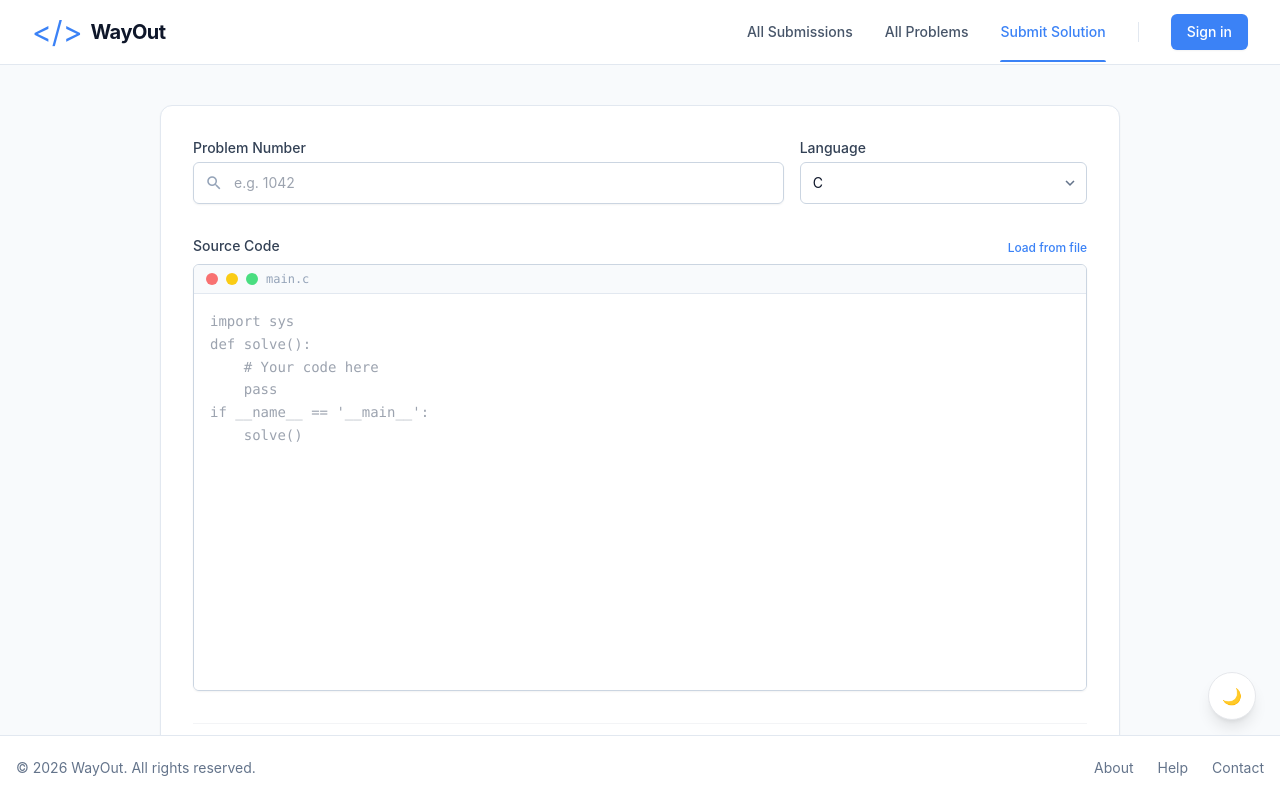
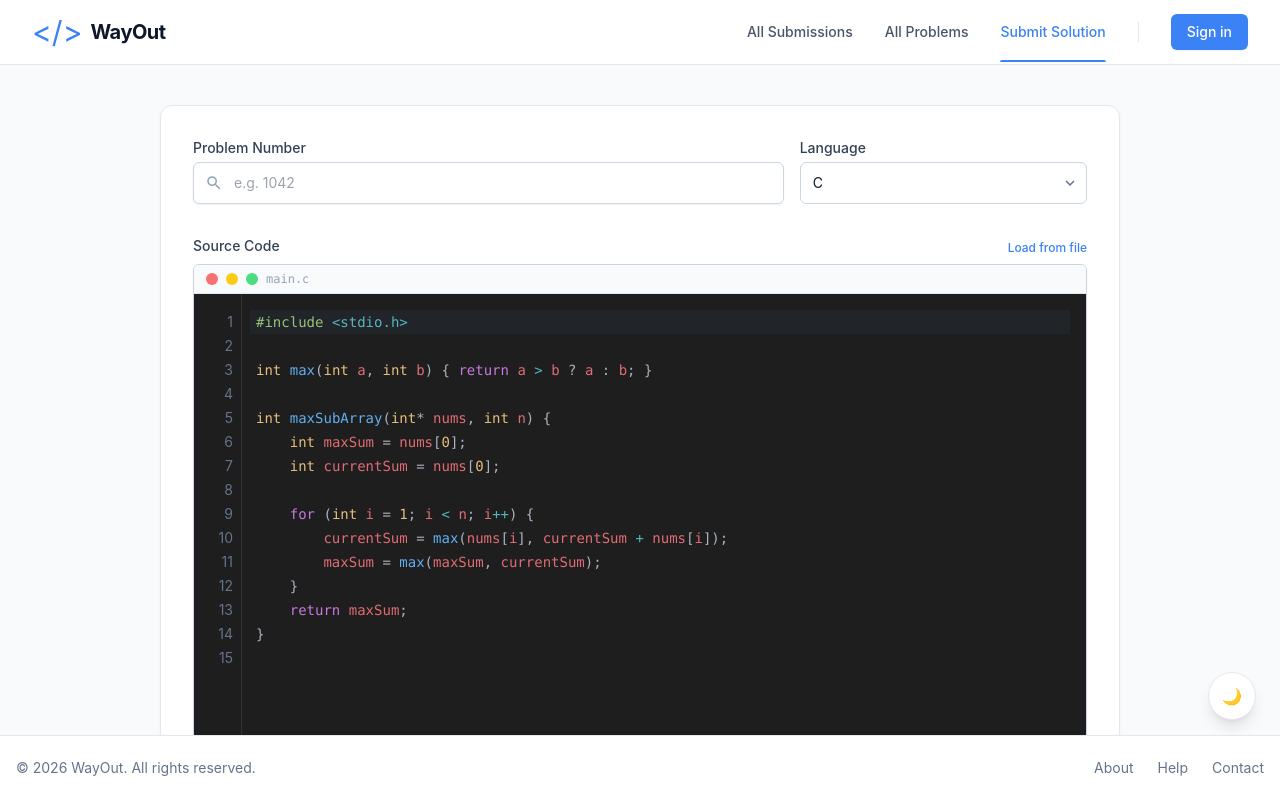
Before and after one commit to team-dopamine/wayout-web, a React (Create React App) app: page /solution-submit in a window 1280 px wide. Shown: the top 798 px of the page. Built offline with nearby package versions, Linux system fonts and the light colour scheme.

Commit message:
[Feature](WO-56): CodeMirror 기반 공통 코드 에디터 도입 (#11)

```diff
--- /dev/null
+++ b/src/components/common/CodeEditor.tsx
@@ -0,0 +1,137 @@
+/** 공통 코드 에디터 컴포넌트*/
+import { useCallback, useEffect, useMemo, useRef, useState } from 'react';
+import CodeMirror from '@uiw/react-codemirror';
+import { oneDark } from '@codemirror/theme-one-dark';
+import { keymap, EditorView } from '@codemirror/view';
+import { defaultKeymap, historyKeymap, indentWithTab } from '@codemirror/commands';
+import { history } from '@codemirror/commands';
+import { EditorState } from '@codemirror/state';
+import { indentUnit } from '@codemirror/language';
+
+import type { EditorLang } from '@/constants/editor';
+import { getLanguageExtension } from '@/constants/editor';
+
+type Props = {
+  language: EditorLang;
+  value: string;
+  onChange: (next: string) => void;
+  onSubmit?: () => void;
+};
+
+export default function CodeEditor({ language, value, onChange, onSubmit }: Props) {
+  const viewRef = useRef<EditorView | null>(null);
+  const detachScrollRef = useRef<(() => void) | null>(null);
+
+  const [lineCount, setLineCount] = useState(1);
+  const [scrollTop, setScrollTop] = useState(0);
+
+  const handleKeyDown = useCallback(
+    (e: React.KeyboardEvent) => {
+      if (!onSubmit) return;
+      const isCmdEnter = (e.metaKey || e.ctrlKey) && e.key === 'Enter';
+      if (isCmdEnter) {
+        e.preventDefault();
+        onSubmit();
+      }
+    },
+    [onSubmit],
+  );
+
+  const languageExtension = useMemo(() => getLanguageExtension(language), [language]);
+
+  const editorTheme = useMemo(
+    () =>
+      EditorView.theme({
+        '&': { height: '100%' },
+        '&.cm-editor': { height: '100%', backgroundColor: 'transparent' },
+        '.cm-scroller': {
+          fontFamily:
+            'ui-monospace, SFMono-Regular, Menlo, Monaco, Consolas, "Liberation Mono", "Courier New", monospace',
+        },
+        '.cm-gutters': { display: 'none' },
+        '.cm-content': { padding: '1rem 1rem 1rem 3.5rem' },
+        '.cm-line': { lineHeight: '1.5rem' },
+      }),
+    [],
+  );
+
+  const attachScrollListener = useCallback((view: EditorView) => {
+    detachScrollRef.current?.();
+
+    const onScroll = () => setScrollTop(view.scrollDOM.scrollTop);
+    view.scrollDOM.addEventListener('scroll', onScroll, { passive: true });
+
+    detachScrollRef.current = () => {
+      view.scrollDOM.removeEventListener('scroll', onScroll);
+      detachScrollRef.current = null;
+    };
+  }, []);
+
+  const handleCreateEditor = useCallback(
+    (view: EditorView) => {
+      viewRef.current = view;
+      setLineCount(Math.max(1, view.state.doc.lines));
+      setScrollTop(view.scrollDOM.scrollTop);
+
+      attachScrollListener(view);
+    },
+    [attachScrollListener],
+  );
+
+  useEffect(() => {
+    return () => {
+      detachScrollRef.current?.();
+    };
+  }, []);
+
+  const extensions = useMemo(
+    () => [
+      indentUnit.of('    '),
+      EditorState.tabSize.of(4),
+
+      history(),
+      keymap.of([...defaultKeymap, ...historyKeymap, indentWithTab]),
+
+      languageExtension,
+      editorTheme,
+    ],
+    [languageExtension, editorTheme],
+  );
+
+  return (
+    <div className="relative h-full w-full overflow-hidden bg-[#1e1e1e] text-sm text-slate-300">
+      {/** 왼쪽 라인넘버 UI */}
+      <div className="pointer-events-none absolute bottom-0 left-0 top-0 w-12 select-none border-r border-[#333] bg-[#1e1e1e] pr-2 text-slate-500">
+        <div className="pt-4 text-right" style={{ transform: `translateY(-${scrollTop}px)` }}>
+          {Array.from({ length: lineCount }).map((_, idx) => (
+            <div key={idx} className="leading-6">
+              {idx + 1}
+            </div>
+          ))}
+        </div>
+      </div>
+
+      <CodeMirror
+        value={value}
+        onChange={(val) => onChange(val)}
+        onKeyDown={handleKeyDown}
+        spellCheck={false}
+        theme={oneDark}
+        height="100%"
+        extensions={extensions}
+        basicSetup={{
+          lineNumbers: false,
+          foldGutter: false,
+          highlightActiveLineGutter: false,
+          autocompletion: true,
+          bracketMatching: true,
+          closeBrackets: true,
+          highlightSelectionMatches: true,
+          indentOnInput: true,
+        }}
+        onCreateEditor={handleCreateEditor}
+        onUpdate={(vu) => setLineCount(Math.max(1, vu.state.doc.lines))}
+      />
+    </div>
+  );
+}
--- a/src/components/solutionsubmit/SolutionCodeCard/SolutionCodeCard.tsx
+++ b/src/components/solutionsubmit/SolutionCodeCard/SolutionCodeCard.tsx
@@ -6,6 +6,9 @@ import SourceCodeEditor from './SourceCodeEditor';
 import type { LanguageOption, SolutionCodeCardValue } from './types';
 import { PublicSubmissionCheckbox } from '../PublicSubmissionCheckbox';
 import FormActionButtons from '@/components/common/FormActionButtons';
+import { DEFAULT_CODE_BY_LANG } from '@/constants/counterexample';
+
+import type { EditorLang } from '@/constants/editor';
 
 type Props = {
   value: SolutionCodeCardValue;
@@ -17,7 +20,6 @@ type Props = {
   isPublic?: boolean;
   onPublicChange?: (checked: boolean) => void;
 
-  /** ✅ 하단 버튼 액션은 부모가 결정 */
   onClear?: () => void;
   onSubmit?: () => void;
 
@@ -69,13 +71,11 @@ export default function SolutionCodeCard({
     } catch {}
   };
 
-  // ✅ onClear를 안 넘기면 기본 동작(입력값 초기화)으로 fallback
   const handleClear = () => {
     if (onClear) return onClear();
     onChange({ ...value, problemId: '', code: '' });
   };
 
-  // ✅ onSubmit이 없으면 아무 동작 안 함(혹은 TODO 처리)
   const handleSubmit = () => {
     onSubmit?.();
   };
@@ -101,7 +101,17 @@ export default function SolutionCodeCard({
             <LanguageSelectField
               value={value.language}
               options={options}
-              onChange={(language) => onChange({ ...value, language })}
+              onChange={(nextLang) => {
+                const lang = (['c', 'cpp', 'java', 'python'] as const).includes(nextLang as any)
+                  ? (nextLang as EditorLang)
+                  : 'cpp';
+
+                onChange({
+                  ...value,
+                  language: nextLang,
+                  code: DEFAULT_CODE_BY_LANG[lang],
+                });
+              }}
             />
           </div>
         </div>
@@ -109,6 +119,7 @@ export default function SolutionCodeCard({
         <SourceCodeEditor
           label="Source Code"
           filename={currentLanguage.filename}
+          language={value.language}
           value={value.code}
           onChange={(code) => onChange({ ...value, code })}
           placeholder={DEFAULT_PLACEHOLDER}
--- a/src/components/solutionsubmit/SolutionCodeCard/SourceCodeEditor.tsx
+++ b/src/components/solutionsubmit/SolutionCodeCard/SourceCodeEditor.tsx
@@ -1,9 +1,12 @@
 /** 파일명 표시 및 코드 입력 영역용 소스코드 에디터 컴포넌트 */
 import EditorChrome from './EditorChrome';
+import CodeEditor from '@/components/common/CodeEditor';
+import type { EditorLang } from '@/constants/editor';
 
 type Props = {
   label: string;
   filename: string;
+  language: string;
 
   value: string;
   onChange: (v: string) => void;
@@ -18,9 +21,17 @@ type Props = {
   onFileSelected?: (file: File | null) => void;
 };
 
+const FALLBACK_LANG: EditorLang = 'cpp';
+
+function toEditorLang(lang: string): EditorLang {
+  if (lang === 'c' || lang === 'cpp' || lang === 'java' || lang === 'python') return lang;
+  return FALLBACK_LANG;
+}
+
 export default function SourceCodeEditor({
   label,
   filename,
+  language,
   value,
   onChange,
   placeholder,
@@ -39,6 +50,7 @@ export default function SourceCodeEditor({
         >
           {label}
         </label>
+
         {/** 파일 탐색 버튼 */}
         {enableLoadFromFile && (
           <>
@@ -65,17 +77,10 @@ export default function SourceCodeEditor({
 
       <div className="overflow-hidden rounded-md border border-slate-300 shadow-sm transition-colors focus-within:border-blue-500 focus-within:ring-1 focus-within:ring-blue-500 dark:border-slate-600">
         <EditorChrome filename={filename} />
-        {/** 입력 필드 */}
-        <textarea
-          id="code"
-          name="code"
-          value={value}
-          onChange={(e) => onChange(e.target.value)}
-          rows={16}
-          spellCheck={false}
-          placeholder={placeholder}
-          className="block w-full resize-none border-0 bg-white p-4 font-mono text-sm leading-relaxed text-slate-900 focus:ring-0 dark:bg-[#0d1117] dark:text-slate-200"
-        />
+
+        <div style={{ height: 'calc(16 * 1.625rem + 2rem)' }}>
+          <CodeEditor language={toEditorLang(language)} value={value} onChange={onChange} />
+        </div>
       </div>
     </div>
   );
--- a/src/constants/counterexample.ts
+++ b/src/constants/counterexample.ts
@@ -8,7 +8,10 @@ export const LANG_OPTIONS: { value: Language; label: string }[] = [
   { value: 'python', label: 'Python 3' },
 ];
 
-export const DEFAULT_CODE = `class Solution:
+export const DEFAULT_CODE_BY_LANG: Record<Language, string> = {
+  python: `from typing import List
+
+class Solution:
     def maxSubArray(self, nums: List[int]) -> int:
         max_sum = nums[0]
         current_sum = nums[0]
@@ -16,7 +19,56 @@ export const DEFAULT_CODE = `class Solution:
             current_sum = max(nums[i], current_sum + nums[i])
             max_sum = max(max_sum, current_sum)
         return max_sum
-`;
+`,
+  java: `import java.util.*;
+
+class Solution {
+    public int maxSubArray(int[] nums) {
+        int maxSum = nums[0];
+        int currentSum = nums[0];
+
+        for (int i = 1; i < nums.length; i++) {
+            currentSum = Math.max(nums[i], currentSum + nums[i]);
+            maxSum = Math.max(maxSum, currentSum);
+        }
+
+        return maxSum;
+    }
+}
+`,
+  c: `#include <stdio.h>
+
+int max(int a, int b) { return a > b ? a : b; }
+
+int maxSubArray(int* nums, int n) {
+    int maxSum = nums[0];
+    int currentSum = nums[0];
+
+    for (int i = 1; i < n; i++) {
+        currentSum = max(nums[i], currentSum + nums[i]);
+        maxSum = max(maxSum, currentSum);
+    }
+    return maxSum;
+}
+`,
+  cpp: `#include <bits/stdc++.h>
+using namespace std;
+
+class Solution {
+public:
+    int maxSubArray(vector<int>& nums) {
+        int maxSum = nums[0];
+        int currentSum = nums[0];
+
+        for (int i = 1; i < (int)nums.size(); i++) {
+            currentSum = max(nums[i], currentSum + nums[i]);
+            maxSum = max(maxSum, currentSum);
+        }
+        return maxSum;
+    }
+};
+`,
+};
 
 export const MOCK_FAILED_CASES: FailedCase[] = [
   {
--- /dev/null
+++ b/src/constants/editor.ts
@@ -0,0 +1,21 @@
+/** CodeMirror에서 사용할 언어별 문법 하이라이트를 반환하는 유틸 함수 */
+import type { Extension } from '@codemirror/state';
+import { python } from '@codemirror/lang-python';
+import { java } from '@codemirror/lang-java';
+import { cpp } from '@codemirror/lang-cpp';
+
+export type EditorLang = 'c' | 'cpp' | 'java' | 'python';
+
+export function getLanguageExtension(lang: EditorLang): Extension {
+  switch (lang) {
+    case 'python':
+      return python();
+    case 'java':
+      return java();
+    case 'cpp':
+      return cpp();
+    case 'c':
+    default:
+      return cpp();
+  }
+}
--- a/src/pages/CounterExamplePage.tsx
+++ b/src/pages/CounterExamplePage.tsx
@@ -3,15 +3,21 @@ import { useMemo, useState } from 'react';
 import ProblemInfoCard from '@/components/counterexample/ProblemInfoCard';
 import SolutionEditorPanel from '@/components/counterexample/SolutionEditorPanel';
 import CounterExampleStatusPanel from '@/components/counterexample/CounterExampleStatusPanel';
-import { DEFAULT_CODE, LANG_OPTIONS, MOCK_FAILED_CASES } from '@/constants/counterexample';
+
+import { DEFAULT_CODE_BY_LANG, LANG_OPTIONS, MOCK_FAILED_CASES } from '@/constants/counterexample';
 import type { FailedCase, Language } from '@/types/counterexample';
 
 export default function CounterExamplePage() {
-  const [language, setLanguage] = useState<Language>('python');
-  const [code, setCode] = useState(DEFAULT_CODE);
+  const [language, setLanguage] = useState<Language>('c');
+  const [code, setCode] = useState(DEFAULT_CODE_BY_LANG.c);
 
   const failedCases: FailedCase[] = useMemo(() => MOCK_FAILED_CASES, []);
   const failedCount = failedCases.length;
+
+  const handleChangeLanguage = (next: Language) => {
+    setLanguage(next);
+    setCode(DEFAULT_CODE_BY_LANG[next]);
+  };
 
   const handleCopy = async () => {
     try {
@@ -26,9 +32,6 @@ export default function CounterExamplePage() {
   return (
     <div className="flex h-full flex-col overflow-hidden bg-slate-50 text-slate-700 dark:bg-slate-900 dark:text-slate-200">
       <main className="relative flex-1 overflow-y-auto bg-slate-50 px-4 py-8 pb-24 pt-6 dark:bg-slate-900 sm:px-6 lg:px-8">
-        <div className="pointer-events-none fixed right-0 top-20 -z-10 h-96 w-96 rounded-full bg-blue-400/5 blur-3xl" />
-        <div className="pointer-events-none fixed bottom-0 left-0 -z-10 h-96 w-96 rounded-full bg-purple-400/5 blur-3xl" />
-
         <div className="mx-auto w-full max-w-7xl space-y-6">
           <ProblemInfoCard
             problemId="#1042"
@@ -40,7 +43,7 @@ export default function CounterExamplePage() {
             <SolutionEditorPanel
               language={language}
               languageOptions={LANG_OPTIONS}
-              onChangeLanguage={setLanguage}
+              onChangeLanguage={handleChangeLanguage}
               code={code}
               onChangeCode={setCode}
               onCopy={handleCopy}
--- a/src/pages/SolutionSubmitPage.tsx
+++ b/src/pages/SolutionSubmitPage.tsx
@@ -2,12 +2,13 @@
 import { useState } from 'react';
 import { SolutionCodeCard } from '@/components/solutionsubmit/SolutionCodeCard';
 import { CustomTestCasesSection } from '@/components/solutionsubmit';
+import { DEFAULT_CODE_BY_LANG } from '@/constants/counterexample';
 
 export default function SolutionSubmitPage() {
   const [value, setValue] = useState({
     problemId: '',
     language: 'c',
-    code: '',
+    code: DEFAULT_CODE_BY_LANG.c,
   });
 
   const [isPublic, setIsPublic] = useState(false);
```
Also changed, not shown: package.json (+10 -0 lines), src/components/counterexample/SolutionEditorPanel.tsx (+5 -23 lines), 1 other file (tests, documents, lock files or other folders).
